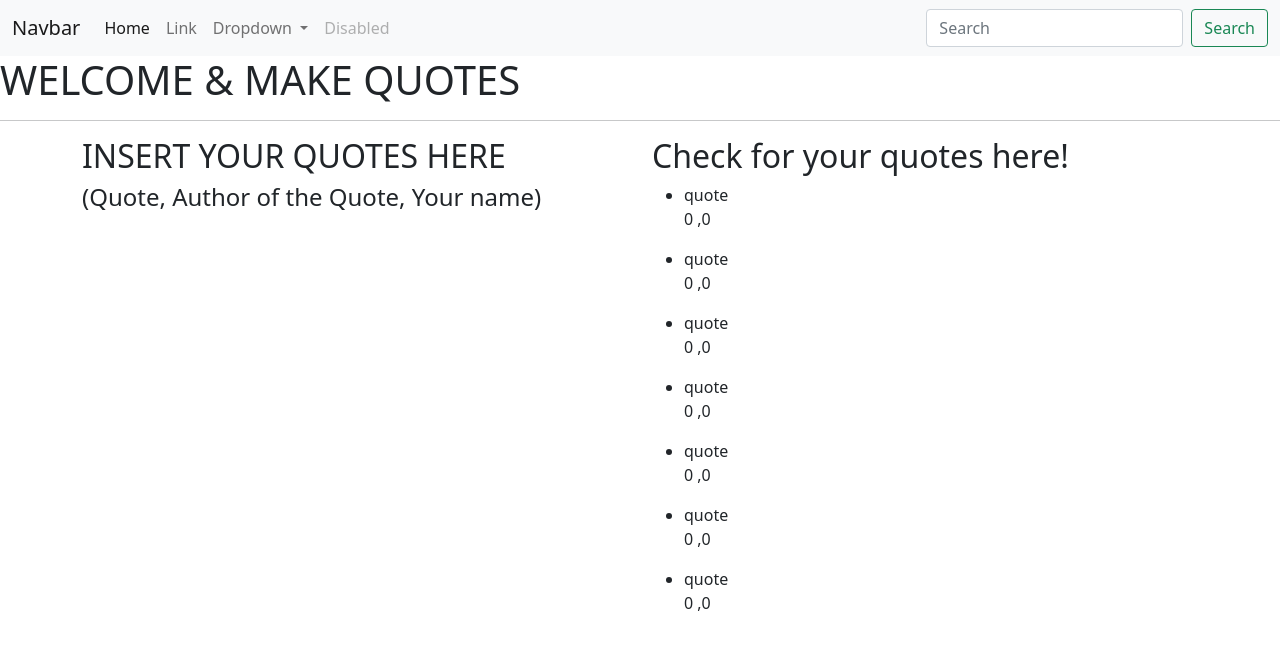
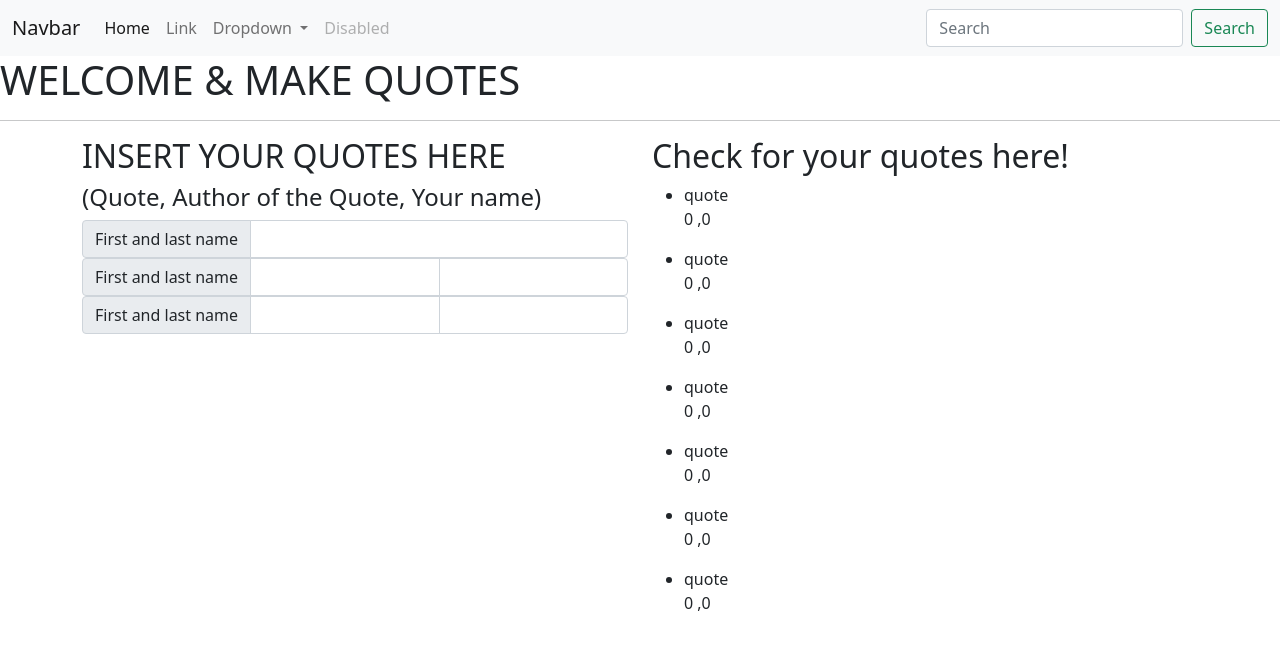
Before and after one commit to Charity-Mutembei/QUOTESW1, an Angular app: page / in a window 1280 px wide. Shown: the top 650 px of the page. Built offline with nearby package versions, Linux system fonts and the light colour scheme.

Commit message:
form added

```diff
--- a/src/app/app.component.html
+++ b/src/app/app.component.html
@@ -7,6 +7,7 @@
             <h2>INSERT YOUR QUOTES HERE</h2>
             <h4>(Quote, Author of the Quote, Your name)</h4>
             <!-- The form tag goes in here  -->
+            <app-form></app-form>
         </div>
         <div class="col">
             <h2>Check for your quotes here!</h2>
--- a/src/app/app.module.ts
+++ b/src/app/app.module.ts
@@ -5,12 +5,14 @@ import { AppRoutingModule } from './app-routing.module';
 import { AppComponent } from './app.component';
 import { NavbarComponent } from './navbar/navbar.component';
 import { QuotesComponent } from './quotes/quotes.component';
+import { FormComponent } from './form/form.component';
 
 @NgModule({
   declarations: [
     AppComponent,
     NavbarComponent,
-    QuotesComponent
+    QuotesComponent,
+    FormComponent
   ],
   imports: [
     BrowserModule,
--- /dev/null
+++ b/src/app/form/form.component.html
@@ -0,0 +1,17 @@
+<div>
+    <div class="input-group">
+        <span class="input-group-text">First and last name</span>
+        <input type="text" aria-label="First name" class="form-control">
+        <!-- <input type="text" aria-label="Last name" class="form-control"> -->
+      </div>
+    <div class="input-group">
+        <span class="input-group-text">First and last name</span>
+        <input type="text" aria-label="First name" class="form-control">
+        <input type="text" aria-label="Last name" class="form-control">
+      </div>
+    <div class="input-group">
+        <span class="input-group-text">First and last name</span>
+        <input type="text" aria-label="First name" class="form-control">
+        <input type="text" aria-label="Last name" class="form-control">
+      </div>
+</div>
--- /dev/null
+++ b/src/app/form/form.component.ts
@@ -0,0 +1,15 @@
+import { Component, OnInit } from '@angular/core';
+
+@Component({
+  selector: 'app-form',
+  templateUrl: './form.component.html',
+  styleUrls: ['./form.component.css']
+})
+export class FormComponent implements OnInit {
+
+  constructor() { }
+
+  ngOnInit(): void {
+  }
+
+}
```
Also changed, not shown: src/app/form/form.component.css (added), 1 other file (tests, documents, lock files or other folders).
